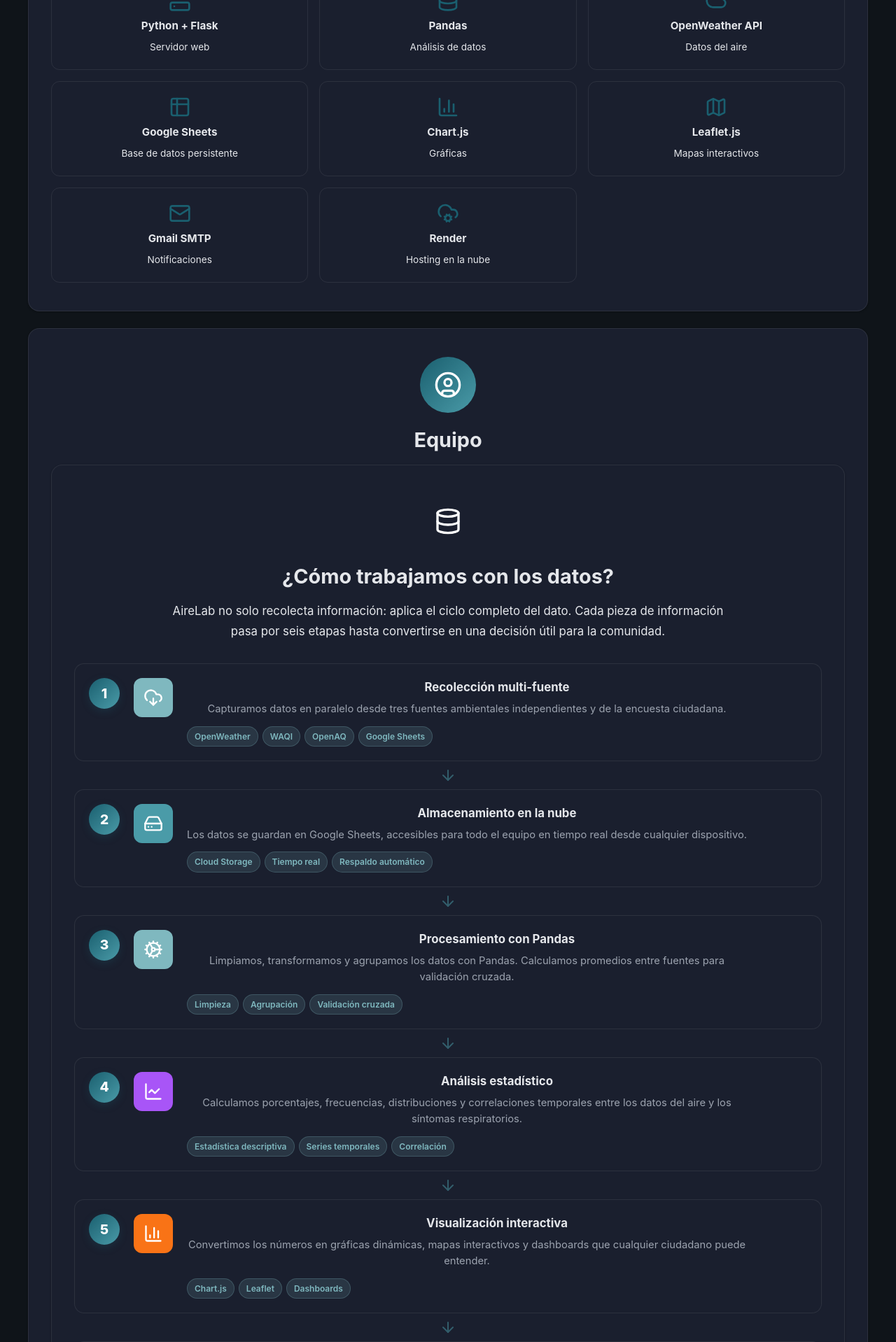
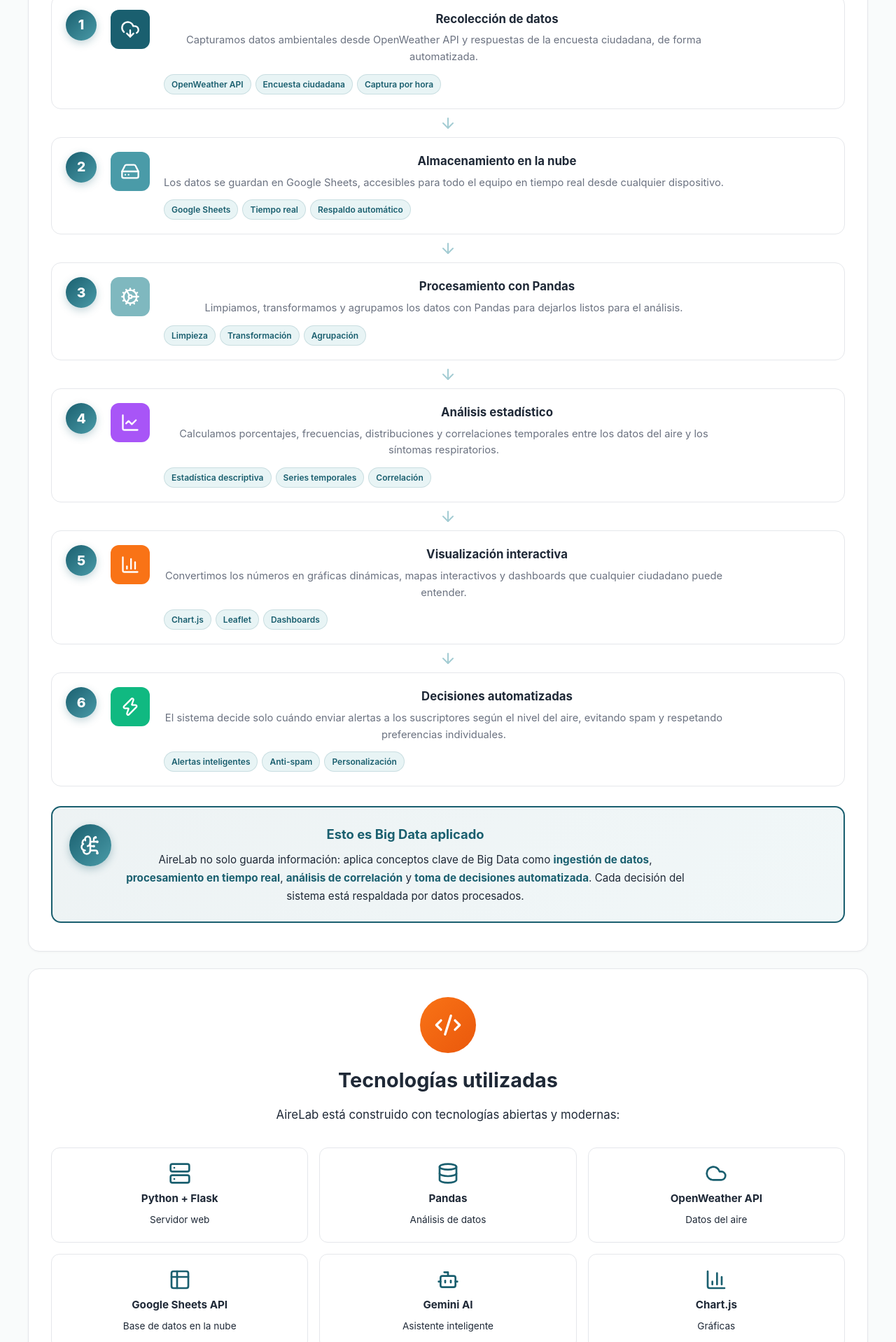
Before and after one commit to sergiovzla27-dotcom/AireLab, a Flask app: page /sobre in a window 1280 px wide. Shown: the part 2960-4878 px from the top of the page at 70% size. Run offline with Flask 3, Linux system fonts and the light colour scheme.

Commit message:
Agregar asistente IA con Gemini, widget flotante y actualizar pagina sobre

```diff
--- a/templates/sobre.html
+++ b/templates/sobre.html
@@ -41,7 +41,10 @@
                     <i data-lucide="shield-check"></i>
                     <span>Soluciones</span>
                 </a>
-                <a href="/asistente"><i data-lucide="bot"></i><span>Asistente</span></a>
+                <a href="/asistente">
+                    <i data-lucide="bot"></i>
+                    <span>Asistente</span>
+                </a>
                 <a href="/resultados">
                     <i data-lucide="bar-chart-3"></i>
                     <span>Resultados</span>
@@ -73,7 +76,7 @@
             </p>
             <div class="sobre-hero-tags">
                 <span class="tag-hero"><i data-lucide="map-pin"></i> Navojoa, Sonora</span>
-                <span class="tag-hero"><i data-lucide="calendar"></i> Marzo 2026 - Abril 2026</span>
+                <span class="tag-hero"><i data-lucide="calendar"></i> Marzo 2026 - Mayo 2026</span>
                 <span class="tag-hero"><i data-lucide="users"></i> Proyecto académico</span>
             </div>
         </section>
@@ -141,18 +144,18 @@
 
                 <div class="solucion-card">
                     <div class="solucion-icono terciario">
-                        <i data-lucide="trending-up"></i>
+                        <i data-lucide="brain-circuit"></i>
                     </div>
-                    <h3>Análisis de correlación</h3>
-                    <p>Cruzamos datos del aire con síntomas de la población para encontrar patrones.</p>
+                    <h3>Sistema experto</h3>
+                    <p>Recomendaciones automáticas según el nivel del aire, basadas en reglas SI-ENTONCES.</p>
                 </div>
 
                 <div class="solucion-card">
                     <div class="solucion-icono morado">
-                        <i data-lucide="users"></i>
+                        <i data-lucide="bot"></i>
                     </div>
-                    <h3>Investigación abierta</h3>
-                    <p>Resultados públicos para que la comunidad y autoridades tomen decisiones informadas.</p>
+                    <h3>Asistente con IA</h3>
+                    <p>Un chatbot inteligente que responde dudas sobre el aire y la salud en tiempo real.</p>
                 </div>
             </div>
         </section>
@@ -199,67 +202,7 @@
             </div>
         </section>
 
-        <!-- TECNOLOGÍAS -->
-        <section class="card sobre-card">
-            <div class="sobre-icono-grande naranja">
-                <i data-lucide="code-2"></i>
-            </div>
-            <h2>Tecnologías utilizadas</h2>
-            <p class="sobre-card-subtitulo">
-                AireLab está construido con tecnologías abiertas y modernas:
-            </p>
-
-            <div class="tecnologias-grid">
-                <div class="tech-card">
-                    <i data-lucide="server"></i>
-                    <strong>Python + Flask</strong>
-                    <span>Servidor web</span>
-                </div>
-                <div class="tech-card">
-                    <i data-lucide="database"></i>
-                    <strong>Pandas</strong>
-                    <span>Análisis de datos</span>
-                </div>
-                <div class="tech-card">
-                    <i data-lucide="cloud"></i>
-                    <strong>OpenWeather API</strong>
-                    <span>Datos del aire</span>
-                </div>
-                <div class="tech-card">
-                    <i data-lucide="table-2"></i>
-                    <strong>Google Sheets</strong>
-                    <span>Base de datos persistente</span>
-                </div>
-                <div class="tech-card">
-                    <i data-lucide="bar-chart-3"></i>
-                    <strong>Chart.js</strong>
-                    <span>Gráficas</span>
-                </div>
-                <div class="tech-card">
-                    <i data-lucide="map"></i>
-                    <strong>Leaflet.js</strong>
-                    <span>Mapas interactivos</span>
-                </div>
-                <div class="tech-card">
-                    <i data-lucide="mail"></i>
-                    <strong>Gmail SMTP</strong>
-                    <span>Notificaciones</span>
-                </div>
-                <div class="tech-card">
-                    <i data-lucide="cloud-cog"></i>
-                    <strong>Render</strong>
-                    <span>Hosting en la nube</span>
-                </div>
-            </div>
-        </section>
-
-        <!-- EQUIPO -->
-        <section class="card sobre-card">
-            <div class="sobre-icono-grande primario">
-                <i data-lucide="user-circle"></i>
-            </div>
-            <h2>Equipo</h2>
-            <!-- ============================================ -->
+        <!-- ============================================ -->
         <!-- PIPELINE DE DATOS (Big Data)                -->
         <!-- ============================================ -->
         <section class="card sobre-card">
@@ -282,18 +225,16 @@
                         <i data-lucide="download-cloud"></i>
                     </div>
                     <div class="pipeline-contenido">
-                        <h3>Recolección multi-fuente</h3>
-                        <p>Capturamos datos en paralelo desde tres fuentes ambientales independientes y de la encuesta ciudadana.</p>
+                        <h3>Recolección de datos</h3>
+                        <p>Capturamos datos ambientales desde OpenWeather API y respuestas de la encuesta ciudadana, de forma automatizada.</p>
                         <div class="pipeline-tags">
-                            <span class="pipeline-tag">OpenWeather</span>
-                            <span class="pipeline-tag">WAQI</span>
-                            <span class="pipeline-tag">OpenAQ</span>
-                            <span class="pipeline-tag">Google Sheets</span>
+                            <span class="pipeline-tag">OpenWeather API</span>
+                            <span class="pipeline-tag">Encuesta ciudadana</span>
+                            <span class="pipeline-tag">Captura por hora</span>
                         </div>
                     </div>
                 </div>
 
-                <!-- FLECHA -->
                 <div class="pipeline-flecha">
                     <i data-lucide="arrow-down"></i>
                 </div>
@@ -308,14 +249,13 @@
                         <h3>Almacenamiento en la nube</h3>
                         <p>Los datos se guardan en Google Sheets, accesibles para todo el equipo en tiempo real desde cualquier dispositivo.</p>
                         <div class="pipeline-tags">
-                            <span class="pipeline-tag">Cloud Storage</span>
+                            <span class="pipeline-tag">Google Sheets</span>
                             <span class="pipeline-tag">Tiempo real</span>
                             <span class="pipeline-tag">Respaldo automático</span>
                         </div>
                     </div>
                 </div>
 
-                <!-- FLECHA -->
                 <div class="pipeline-flecha">
                     <i data-lucide="arrow-down"></i>
                 </div>
@@ -328,16 +268,15 @@
                     </div>
                     <div class="pipeline-contenido">
                         <h3>Procesamiento con Pandas</h3>
-                        <p>Limpiamos, transformamos y agrupamos los datos con Pandas. Calculamos promedios entre fuentes para validación cruzada.</p>
+                        <p>Limpiamos, transformamos y agrupamos los datos con Pandas para dejarlos listos para el análisis.</p>
                         <div class="pipeline-tags">
                             <span class="pipeline-tag">Limpieza</span>
+                            <span class="pipeline-tag">Transformación</span>
                             <span class="pipeline-tag">Agrupación</span>
-                            <span class="pipeline-tag">Validación cruzada</span>
                         </div>
                     </div>
                 </div>
 
-                <!-- FLECHA -->
                 <div class="pipeline-flecha">
                     <i data-lucide="arrow-down"></i>
                 </div>
@@ -359,7 +298,6 @@
                     </div>
                 </div>
 
-                <!-- FLECHA -->
                 <div class="pipeline-flecha">
                     <i data-lucide="arrow-down"></i>
                 </div>
@@ -381,7 +319,6 @@
                     </div>
                 </div>
 
-                <!-- FLECHA -->
                 <div class="pipeline-flecha">
                     <i data-lucide="arrow-down"></i>
                 </div>
@@ -414,14 +351,84 @@
                     <strong>Esto es Big Data aplicado</strong>
                     <p>
                         AireLab no solo guarda información: aplica conceptos clave de Big Data como
-                        <strong>ingestión multi-fuente</strong>, <strong>validación cruzada</strong>,
-                        <strong>procesamiento en tiempo real</strong>, <strong>análisis de correlación</strong>
-                        y <strong>toma de decisiones automatizada</strong>. Cada decisión del sistema
-                        está respaldada por datos procesados.
+                        <strong>ingestión de datos</strong>, <strong>procesamiento en tiempo real</strong>,
+                        <strong>análisis de correlación</strong> y <strong>toma de decisiones automatizada</strong>.
+                        Cada decisión del sistema está respaldada por datos procesados.
                     </p>
                 </div>
             </div>
         </section>
+
+        <!-- TECNOLOGÍAS -->
+        <section class="card sobre-card">
+            <div class="sobre-icono-grande naranja">
+                <i data-lucide="code-2"></i>
+            </div>
+            <h2>Tecnologías utilizadas</h2>
+            <p class="sobre-card-subtitulo">
+                AireLab está construido con tecnologías abiertas y modernas:
+            </p>
+
+            <div class="tecnologias-grid">
+                <div class="tech-card">
+                    <i data-lucide="server"></i>
+                    <strong>Python + Flask</strong>
+                    <span>Servidor web</span>
+                </div>
+                <div class="tech-card">
+                    <i data-lucide="database"></i>
+                    <strong>Pandas</strong>
+                    <span>Análisis de datos</span>
+                </div>
+                <div class="tech-card">
+                    <i data-lucide="cloud"></i>
+                    <strong>OpenWeather API</strong>
+                    <span>Datos del aire</span>
+                </div>
+                <div class="tech-card">
+                    <i data-lucide="table-2"></i>
+                    <strong>Google Sheets API</strong>
+                    <span>Base de datos en la nube</span>
+                </div>
+                <div class="tech-card">
+                    <i data-lucide="bot"></i>
+                    <strong>Gemini AI</strong>
+                    <span>Asistente inteligente</span>
+                </div>
+                <div class="tech-card">
+                    <i data-lucide="bar-chart-3"></i>
+                    <strong>Chart.js</strong>
+                    <span>Gráficas</span>
+                </div>
+                <div class="tech-card">
+                    <i data-lucide="map"></i>
+                    <strong>Leaflet.js</strong>
+                    <span>Mapas interactivos</span>
+                </div>
+                <div class="tech-card">
+                    <i data-lucide="mail"></i>
+                    <strong>Gmail SMTP</strong>
+                    <span>Notificaciones por correo</span>
+                </div>
+                <div class="tech-card">
+                    <i data-lucide="cloud-cog"></i>
+                    <strong>PythonAnywhere</strong>
+                    <span>Hosting en la nube</span>
+                </div>
+                <div class="tech-card">
+                    <i data-lucide="git-branch"></i>
+                    <strong>GitHub</strong>
+                    <span>Control de versiones</span>
+                </div>
+            </div>
+        </section>
+
+        <!-- EQUIPO -->
+        <section class="card sobre-card">
+            <div class="sobre-icono-grande primario">
+                <i data-lucide="user-circle"></i>
+            </div>
+            <h2>Equipo</h2>
             <p class="sobre-card-subtitulo">
                 AireLab fue desarrollado de manera colaborativa por tres estudiantes universitarios
                 de Navojoa, trabajando juntos en todas las etapas del proyecto: investigación,
@@ -470,7 +477,7 @@
                     <i data-lucide="alert-circle"></i>
                     <div>
                         <strong>Datos satelitales</strong>
-                        <span>Los datos provienen de OpenWeather API, no de sensores físicos en Navojoa. Se necesitarían estaciones locales para mayor precisión.</span>
+                        <span>Los datos provienen de OpenWeather API, que estima la calidad del aire mediante modelado satelital y meteorológico, no de sensores físicos en Navojoa. Se necesitarían estaciones locales para mayor precisión.</span>
                     </div>
                 </div>
 
@@ -486,7 +493,7 @@
                     <i data-lucide="rocket"></i>
                     <div>
                         <strong>Próximos pasos</strong>
-                        <span>Implementar alertas por WhatsApp, integrar más fuentes de datos, expandir a otras ciudades del sur de Sonora.</span>
+                        <span>Implementar alertas por WhatsApp, integrar sensores físicos locales, expandir el monitoreo a otras ciudades del sur de Sonora.</span>
                     </div>
                 </div>
             </div>
@@ -513,13 +520,15 @@
     <footer class="footer">
         <div class="footer-contenido">
             <i data-lucide="wind"></i>
-            <p><strong>AireLab</strong> · analizando lo invisible · Navojoa, Sonora 2024-2026</p>
+            <p><strong>AireLab</strong> · analizando lo invisible · Navojoa, Sonora 2026</p>
         </div>
     </footer>
 
     <script src="https://unpkg.com/lucide@latest/dist/umd/lucide.js"></script>
+    <link rel="stylesheet" href="{{ url_for('static', filename='css/asistente.css') }}">
+    <script src="{{ url_for('static', filename='js/asistente-widget.js') }}"></script>
     <script>
-        const temaGuardado = localStorage.getItem('airelabTema') || 'oscuro';
+        const temaGuardado = localStorage.getItem('airelabTema') || 'claro';
         document.documentElement.setAttribute('data-tema', temaGuardado);
 
         function cambiarTema() {
```
